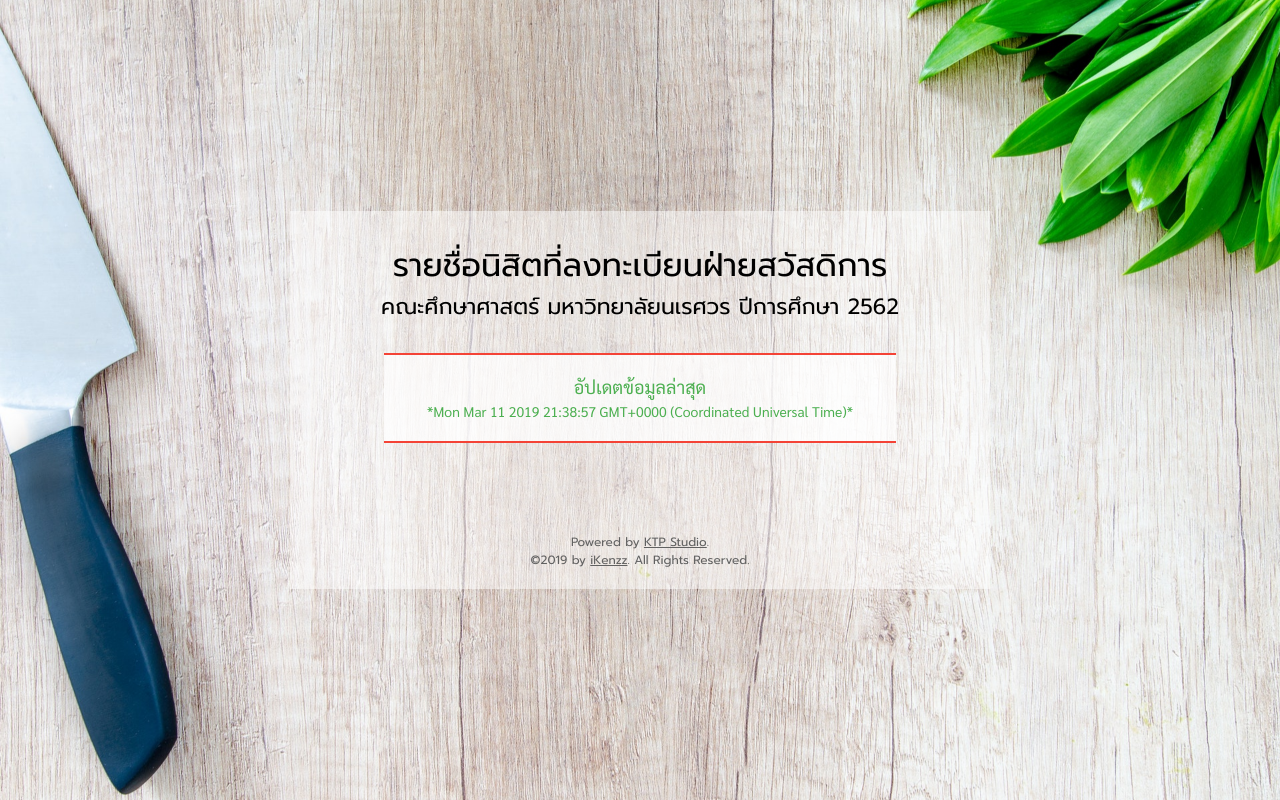
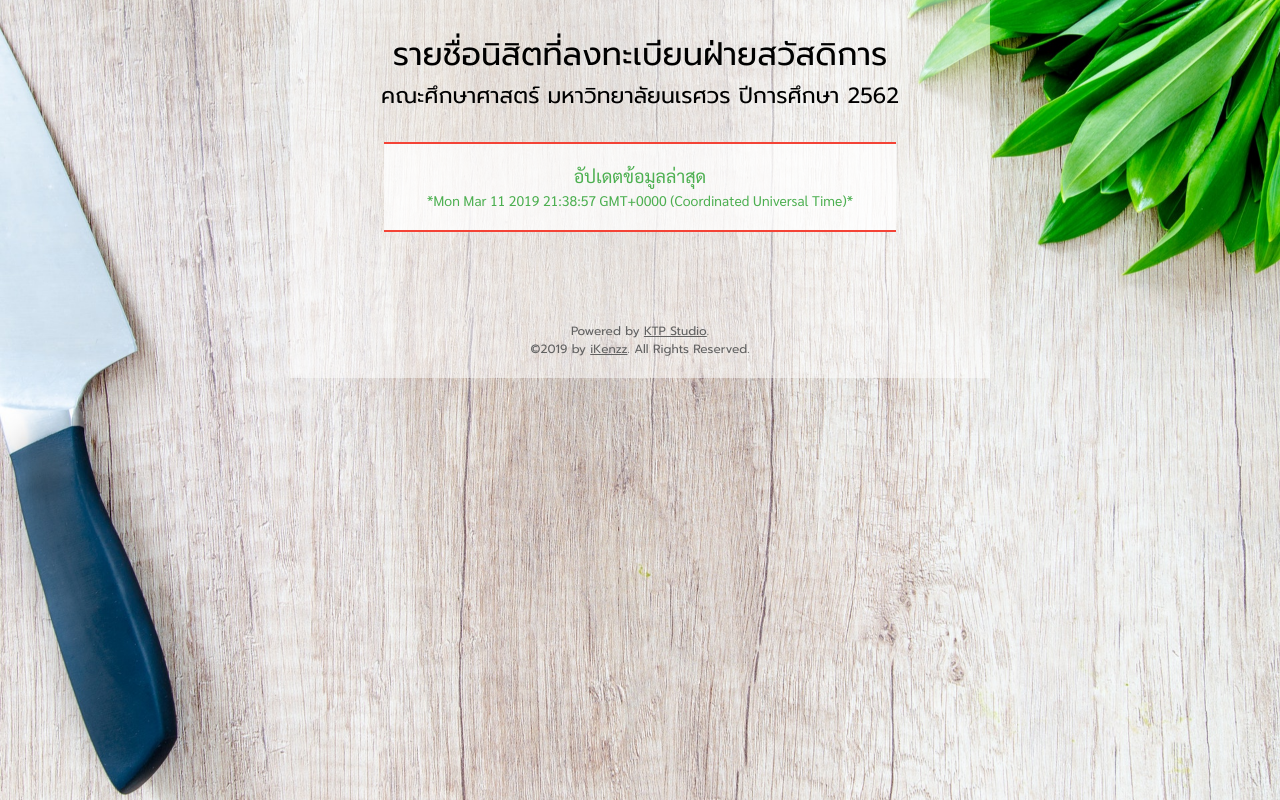
Before and after one commit to sevendays2018/edu-nu-2019-event, a PHP site: page /register1/report/index.html in a window 1280 px wide. Run offline with PHP 8.4, Linux system fonts and the light colour scheme; some libraries are stand-ins or nearby versions.

Commit message:
Update main.css

```diff
--- a/register1/content/main.css
+++ b/register1/content/main.css
@@ -204,6 +204,6 @@ input[type="submit"].modify:hover {
 	background-color: rgba(255,255,255,0.5);
 	position: absolute;
 	left: 50%;
-	top: 50%;
-	transform: translate(-50%,-50%);
+
+	transform: translateX(-50%);
 }
```
